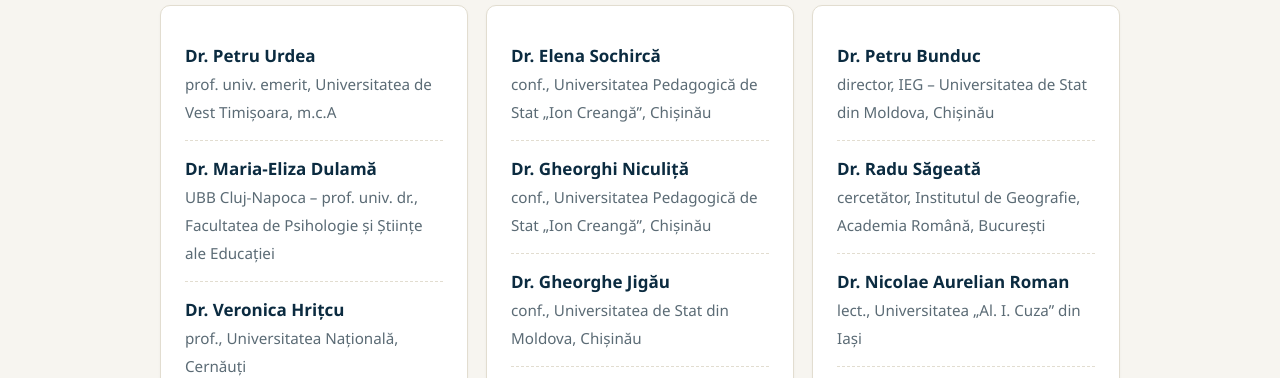
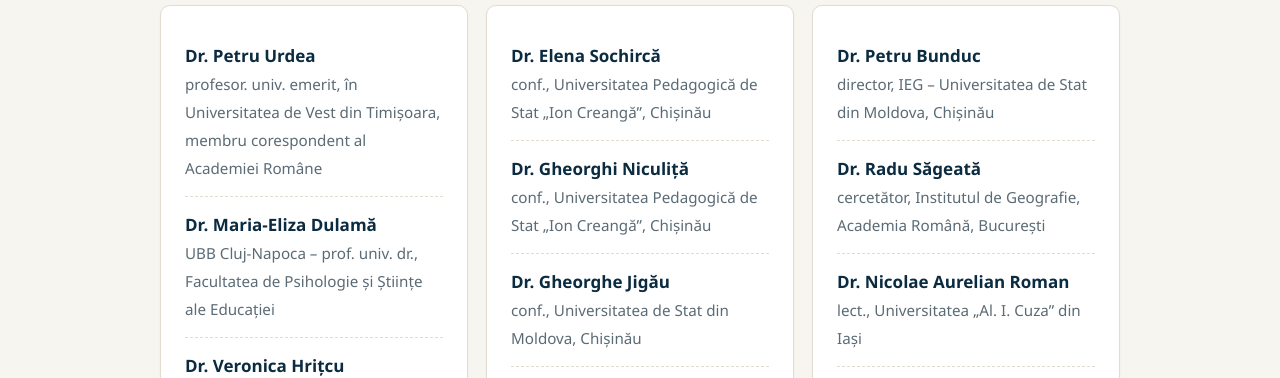
Before and after one commit to Rikarudo1/pemalurileprutului, a plain HTML site: page comitet.html in a window 1280 px wide. Shown: the part 372-750 px from the top of the page. Drawn offline with Linux system fonts and the light colour scheme.

Commit message:
comitet.html

```diff
--- a/comitet.html
+++ b/comitet.html
@@ -30,7 +30,7 @@
     <div class="grid">
 
       <div class="card">
-        <div class="person"><strong>Dr. Petru Urdea</strong><span>prof. univ. emerit, Universitatea de Vest Timișoara, m.c.A</span></div>
+        <div class="person"><strong>Dr. Petru Urdea</strong><span>profesor. univ. emerit, în Universitatea de Vest din Timișoara, membru corespondent al Academiei Române</span></div>
         <div class="person"><strong>Dr. Maria-Eliza Dulamă</strong><span>UBB Cluj-Napoca – prof. univ. dr., Facultatea de Psihologie și Științe ale Educației</span></div>
         <div class="person"><strong>Dr. Veronica Hrițcu</strong><span>prof., Universitatea Națională, Cernăuți</span></div>
         <div class="person"><strong>Dr. Marcel Mândrescu</strong><span>prof., Universitatea „Ștefan cel Mare”, Suceava</span></div>
```
